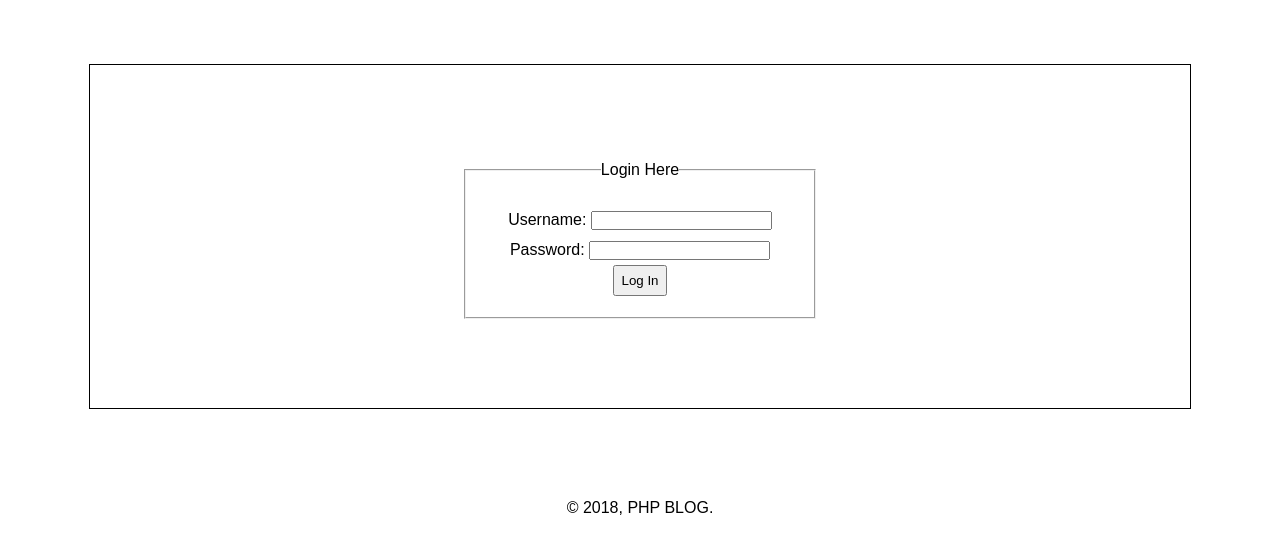
After one commit to vijaythapa333/phpblog, a PHP site: page /phpblog/admin/login.php in a window 1280 px wide. The commit adds this page. Shown: the top 554 px of the page. Run offline with PHP 8.4, Linux system fonts and the light colour scheme.

Commit message:
Login and Logout successful

```diff
--- a/admin/add_blog_action.php
+++ b/admin/add_blog_action.php
@@ -1,5 +1,9 @@
 <?php
     session_start();
+    if(!isset($_SESSION['user']))
+    {
+        header('location:http://localhost:81/phpblog/admin/login.php');
+    }
     //echo "Add Blog Action Page";
     if(isset($_POST['submit']))
     {
--- a/admin/add_category_action.php
+++ b/admin/add_category_action.php
@@ -1,5 +1,9 @@
 <?php
     session_start();
+    if(!isset($_SESSION['user']))
+    {
+        header('location:http://localhost:81/phpblog/admin/login.php');
+    }
     //echo "Add Category Action page";
     //Check Whether the Submit Button is Clicked or Not
     if(isset($_POST['submit']))
--- a/admin/add_user_action.php
+++ b/admin/add_user_action.php
@@ -2,6 +2,10 @@
 
     //Start SESSION
     session_start();
+    if(!isset($_SESSION['user']))
+    {
+        header('location:http://localhost:81/phpblog/admin/login.php');
+    }
 
     if(isset($_POST['submit']))
     {
--- a/admin/delete_category.php
+++ b/admin/delete_category.php
@@ -1,5 +1,9 @@
 <?php
     session_start();
+    if(!isset($_SESSION['user']))
+    {
+        header('location:http://localhost:81/phpblog/admin/login.php');
+    }
     //echo "Deete User PAge";
     //GEtting user_id from Users.php PAge
     if(isset($_GET['category_id']))
--- a/admin/delete_user.php
+++ b/admin/delete_user.php
@@ -1,5 +1,9 @@
 <?php
     session_start();
+    if(!isset($_SESSION['user']))
+    {
+        header('location:http://localhost:81/phpblog/admin/login.php');
+    }
     //echo "Deete User PAge";
     //GEtting user_id from Users.php PAge
     if(isset($_GET['user_id']))
--- /dev/null
+++ b/admin/login.php
@@ -0,0 +1,88 @@
+<?php
+    session_start();
+?>
+<!DOCTYPE html>
+<html>
+    <head>
+        <title>Admin Panel for Our Blog</title>
+
+        <link rel="stylesheet" type="text/css" href="http://localhost:81/phpblog/assets/css/style.css" />
+    </head>
+
+    <body>
+
+
+    <!-- Main Content Starts Here -->
+    <section class="main">
+        <?php
+            if(isset($_SESSION['login_fail']))
+            {
+                echo $_SESSION['login_fail'];
+                unset($_SESSION['login_fail']);
+            }
+        ?>
+
+        <form method="post" action="">
+            <fieldset>
+                <legend>Login Here</legend>
+                Username: <input type="text" name="username" /><br />
+                Password: <input type="password" name="password" /><br />
+                <input type="submit" name="submit" value="Log In" class="btn-submit" />
+
+            </fieldset>
+        </form>
+    </section>
+    <!-- Main Content Starts Here -->
+
+    <?php
+        if(isset($_POST['submit']))
+        {
+            //echo "Button Clicked";
+            //Getting username and pssword from Login Form
+            $username = $_POST['username'];
+            $password = $_POST['password'];
+
+            //DAtabase Connection
+            $conn = mysqli_connect('localhost','root','') or die(mysqli_error());
+            //DAtabase Selection
+            $db_select = mysqli_select_db($conn,'db_phpblog') or die(mysqli_error($conn));
+            //SQL Query
+            $query = "SELECT * FROM tbl_users WHERE
+                username ='$username' AND
+                password = '$password'
+            ";
+            //Execute Query
+            $res = mysqli_query($conn,$query);
+            if($res==true)
+            {
+                $count_rows = mysqli_num_rows($res);
+                if($count_rows>0)
+                {
+                    //User Logged In
+                    //echo "Login Successful";
+                    //SEt SEssion Message
+                    $_SESSION['login_success']="Login Successful";
+                    $_SESSION['user'] = $username;
+                    //Redirect to Home Page
+                    header('location:http://localhost:81/phpblog/admin/index.php');
+                }
+                else
+                {
+                    //Failed to Login
+                    //echo "Failed to Login";
+                    $_SESSION['login_fail']="Failed to Login";
+                    //Redirect to Home Page
+                    header('location:http://localhost:81/phpblog/admin/login.php');
+                }
+            }
+        }
+    ?>
+
+    <!-- Footer Starts Here -->
+    <footer>
+        &copy; 2018, PHP BLOG.
+    </footer>
+    <!-- Footer Starts Here -->
+
+    </body>
+</html>
--- a/admin/update_user.php
+++ b/admin/update_user.php
@@ -67,6 +67,9 @@
                 <li>
                     <a href="blogs.php">Blogs</a>
                 </li>
+                <li>
+                    <a href="logout.php">Log Out</a>
+                </li>
             </ul>
         </nav>
     <!-- Menu Ends From Here -->
--- a/admin/users.php
+++ b/admin/users.php
@@ -25,6 +25,9 @@
                 </li>
                 <li>
                     <a href="blogs.php">Blogs</a>
+                </li>
+                <li>
+                    <a href="logout.php">Log Out</a>
                 </li>
             </ul>
         </nav>
--- a/assets/css/style.css
+++ b/assets/css/style.css
@@ -39,3 +39,16 @@ footer{
     text-align: center;
     padding: 2%;
 }
+
+/*CSS for Login*/
+.main fieldset{
+    width: 30%;
+    margin: 5% auto;
+    padding: 2%;
+    line-height: 30px;
+    text-align: center;
+}
+
+.main .btn-submit{
+    padding: 2%;
+}
```
Also changed, not shown: admin/add_blog.php (+7 -0 lines), admin/add_category.php (+7 -0 lines), admin/add_user.php (+7 -0 lines), admin/blogs.php (+7 -0 lines), admin/categories.php (+7 -0 lines), admin/index.php (+19 -0 lines), admin/logout.php (added, +7 -0 lines), admin/update_category.php (+7 -0 lines).
